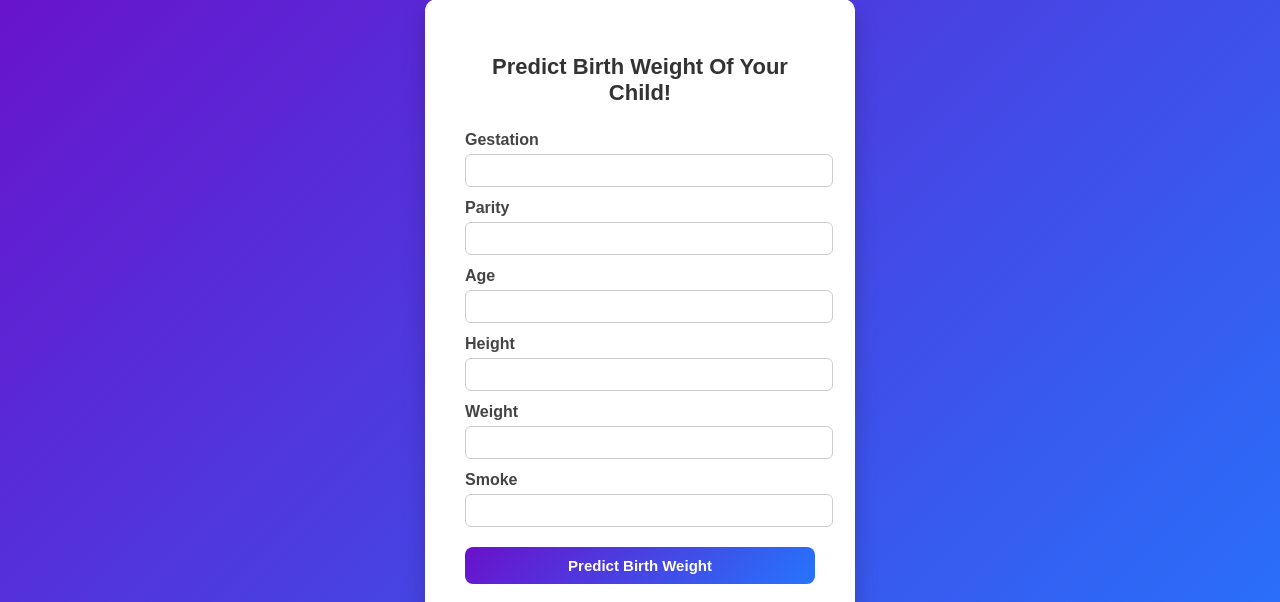
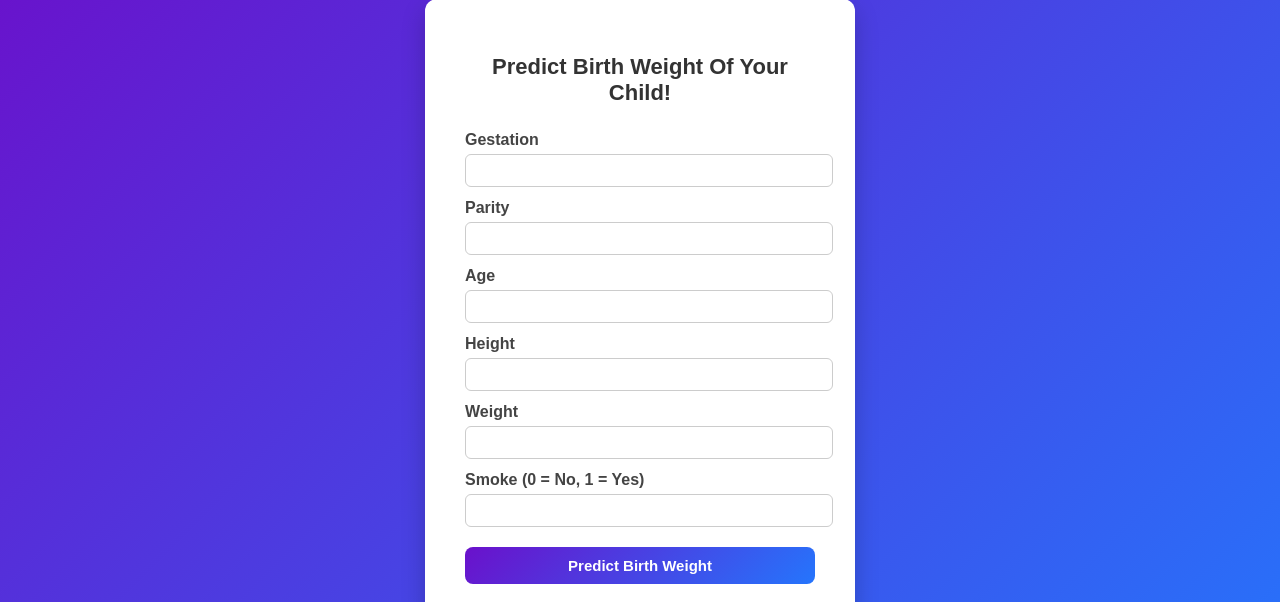
Before and after one commit to Nizamuddin45/birth-weight-predictor, a Flask app: page / in a window 1280 px wide. Shown: the part 59-661 px from the top of the page. Run offline with Flask 3, Linux system fonts and the light colour scheme.

Commit message:
my third commit

```diff
--- a/templates/index.html
+++ b/templates/index.html
@@ -104,10 +104,10 @@
         <input name="height" type="number" required>
 
         <label>Weight</label>
-        <input name="weight" type="number" required>
+        <input name="weight" type="number"  required>
 
-        <label>Smoke </label>
-        <input name="smoke" type="number" required>
+        <label>Smoke (0 = No, 1 = Yes)</label>
+        <input name="smoke" type="number" min="0" max="1" required>
 
         <button type="submit">Predict Birth Weight</button>
 
```
